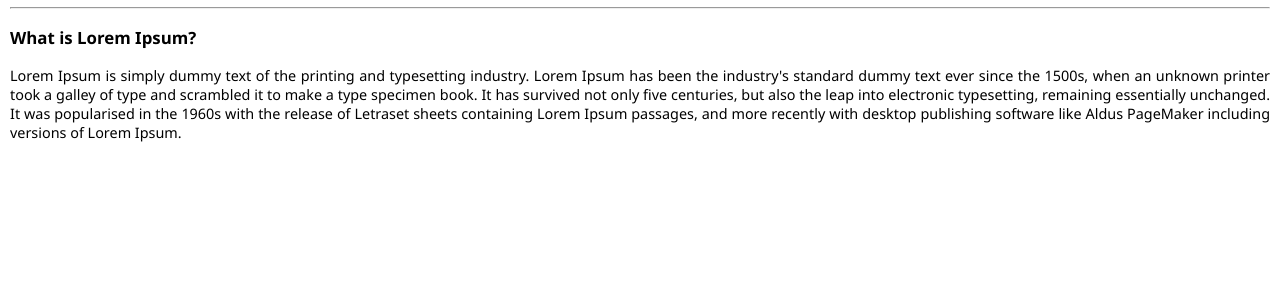
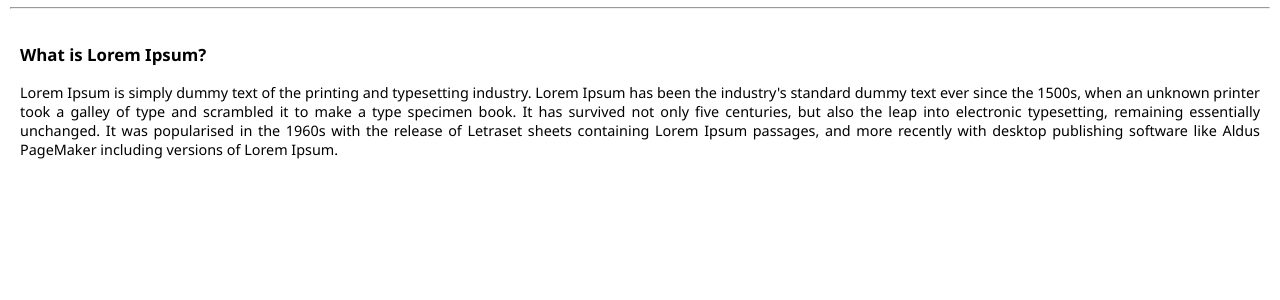
Before and after one commit to deepakmk1993/mysite, a Django app: page /posts/1/ in a window 1280 px wide. Shown: the part 49-349 px from the top of the page. Run offline with Django 3.2, Linux system fonts and the light colour scheme; data comes from the database, SQL or seed files in the repository.

Commit message:
first commit

```diff
--- a/blog/templates/base.html
+++ b/blog/templates/base.html
@@ -22,6 +22,9 @@
       color: red;
       text-decoration: none;
     }
+    article{
+      padding: 10px;
+    }
   </style>
 </head>
 <body>
```
